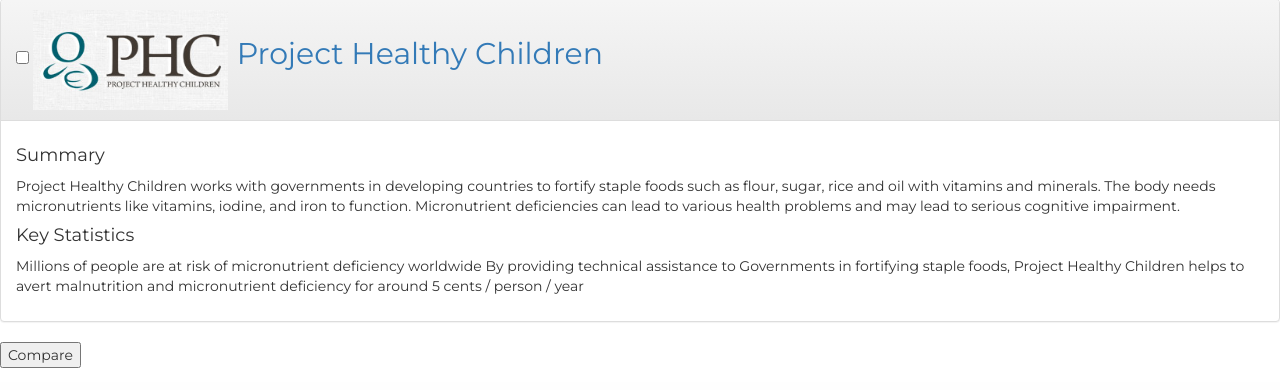
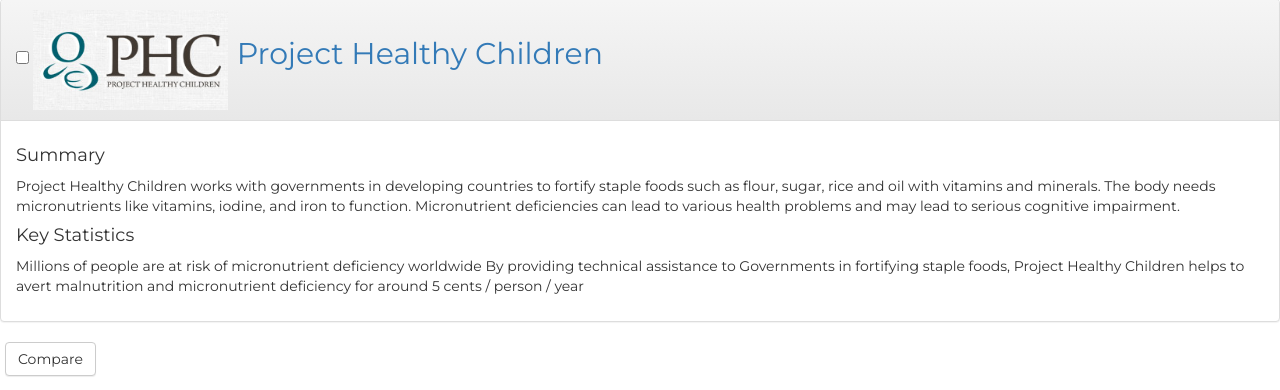
Before and after one commit to jklapacz/givesmart, a Django app: page /search/ in a window 1280 px wide. Shown: the part 816-1206 px from the top of the page. Before the commit the page ends 1184 px from the top, so only its background shows below. Run offline with Django 3.2, Linux system fonts and the light colour scheme; some libraries are stand-ins or nearby versions; some web fonts are replaced.

Commit message:
Updated bootstrap styling

```diff
--- a/givesmart/givesmartapp/templates/givesmartapp/search.html
+++ b/givesmart/givesmartapp/templates/givesmartapp/search.html
@@ -33,7 +33,7 @@
 
 
     {% endfor %}
-    <input type="submit" value="Compare"/>
+    <input class="btn btn-default" style="margin-left:5px" type="submit" value="Compare"/>
     <!-- <button class="btn btn-primary" value="Compare"/>Compare charities</button> -->
 </form>
 </body>
```
